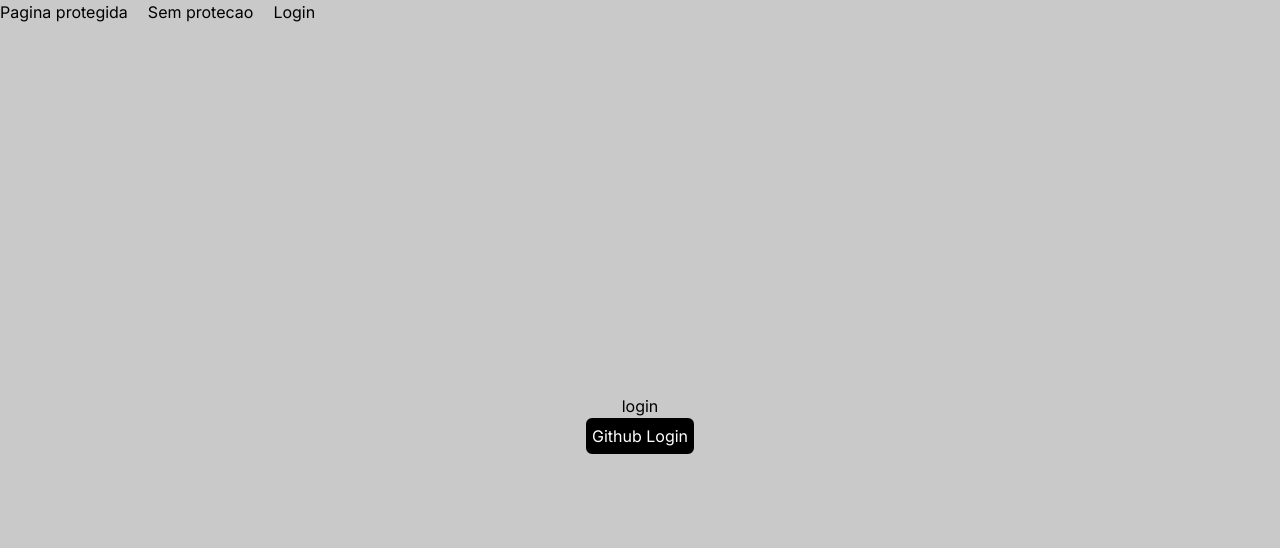
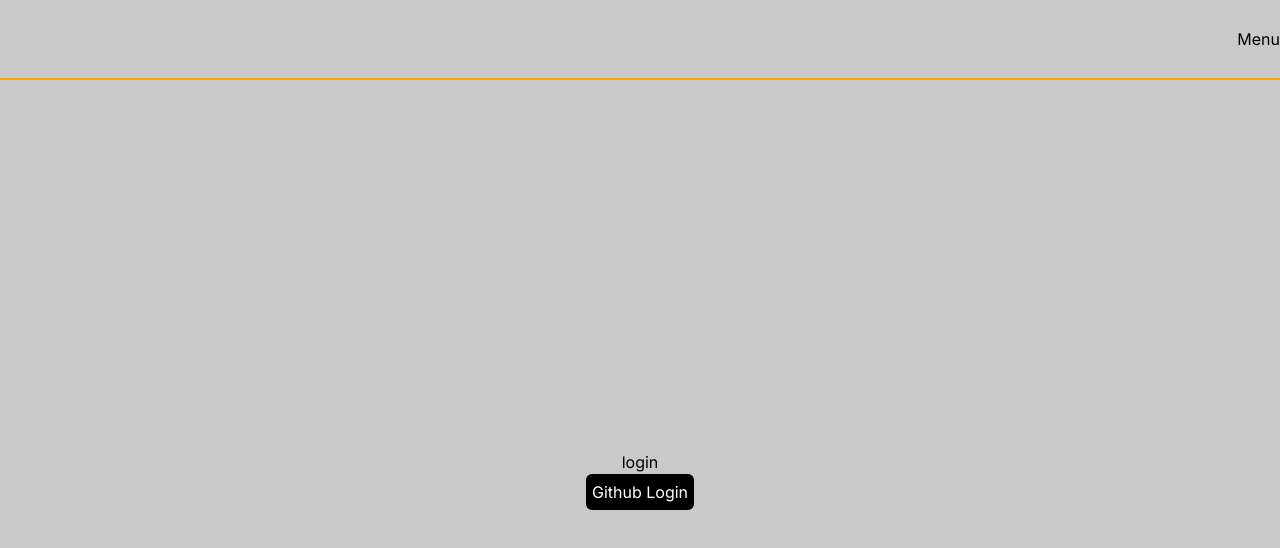
Before and after one commit to RennanAtes/swan-ecommerce-front, a Next.js app: page /login in a window 1280 px wide. Shown: the top 548 px of the page. Built offline with nearby package versions, Linux system fonts and the light colour scheme.

Commit message:
Update Header.tsx

```diff
--- a/src/app/components/Header.tsx
+++ b/src/app/components/Header.tsx
@@ -1,13 +1,29 @@
+"use client"
 import Link from "next/link";
+import { styled } from 'styled-components';
+
+
+const HeaderStyled = styled.header`
+    height: 80px;
+    border-bottom: 2px solid orange;
+    display: flex;
+    align-items: center;
+
+`
+const ButtonMenu = styled.button`
+    float: right;
+
+`
+
+
+
 
 export default function Header(){
     return (
-        <header className="">
-            <div className="gap-5 flex">
-                <Link href={'/protegida'}>Pagina protegida</Link>
-                <Link href={'/semprotecao'}>Sem protecao</Link>
-                <Link href={'/login'}>Login</Link>
+        <HeaderStyled>
+            <div className="container">
+                <ButtonMenu>Menu</ButtonMenu>
             </div>
-        </header>
+        </HeaderStyled>
     )
 }
```
